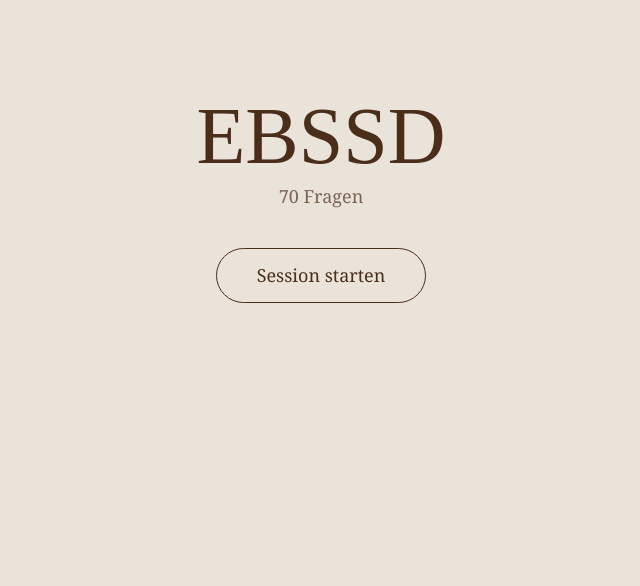
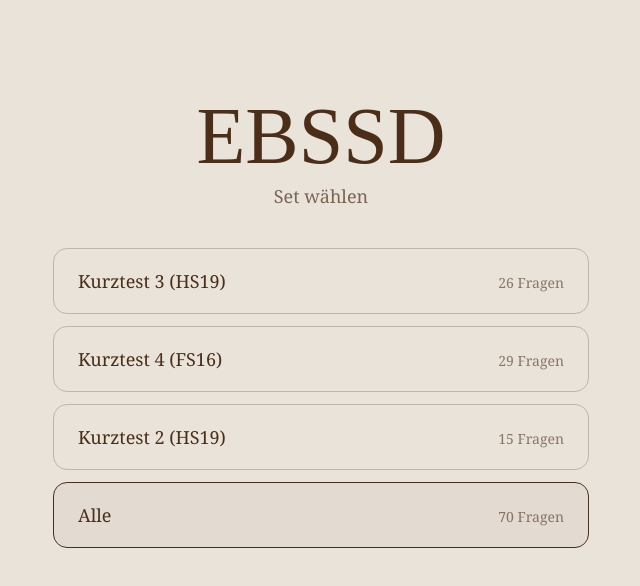
Before and after one commit to DevTadeL/glert, a Nuxt app: page /ebssd2 in a window 1280 px wide. Shown: the top 586 px of the page, without its empty margins (319-959 px from the left). Built offline with nearby package versions, Linux system fonts and the light colour scheme; a web font is replaced by a local one.

Commit message:
multiple sets

```diff
--- a/app/components/Ebssd2/Session.vue
+++ b/app/components/Ebssd2/Session.vue
@@ -12,9 +12,35 @@ interface DisplayQuestion {
   displayOptions: DisplayOption[]
 }
 
-type SessionState = 'idle' | 'active' | 'finished'
+interface QuestionSet {
+  id: string
+  label: string
+  count: number
+}
 
-const state = ref<SessionState>('idle')
+type SessionState = 'select' | 'active' | 'finished'
+
+const SET_LABELS: Record<string, string> = {
+  hs19: 'Kurztest 3 (HS19)',
+  fs16: 'Kurztest 4 (FS16)',
+  kt2hs19: 'Kurztest 2 (HS19)',
+}
+
+const sets = computed<QuestionSet[]>(() => {
+  const counts = new Map<string, number>()
+  for (const q of allQuestions) {
+    const prefix = q.id.split('-')[0]!
+    counts.set(prefix, (counts.get(prefix) ?? 0) + 1)
+  }
+  return [...counts.entries()].map(([id, count]) => ({
+    id,
+    label: SET_LABELS[id] ?? id.toUpperCase(),
+    count,
+  }))
+})
+
+const state = ref<SessionState>('select')
+const activeQuestions = ref<Question[]>([])
 const queue = ref<Question[]>([])
 const correctlyAnsweredIds = ref(new Set<string>())
 const errorCount = ref(0)
@@ -23,7 +49,7 @@ const answered = ref(false)
 const selectedDisplayIndex = ref<number | null>(null)
 const lastWasCorrect = ref(false)
 
-const totalQuestions = computed(() => allQuestions.length)
+const totalQuestions = computed(() => activeQuestions.value.length)
 const answeredCount = computed(() => correctlyAnsweredIds.value.size)
 const progressPct = computed(() =>
   totalQuestions.value === 0 ? 0 : (answeredCount.value / totalQuestions.value) * 100
@@ -43,12 +69,27 @@ function prepareDisplay(q: Question): DisplayQuestion {
   return { question: q, displayOptions: shuffle(indexed) }
 }
 
-function start() {
-  queue.value = shuffle(allQuestions)
+function startSet(setId: string | null) {
+  activeQuestions.value =
+    setId === null ? allQuestions : allQuestions.filter((q) => q.id.startsWith(`${setId}-`))
+  queue.value = shuffle(activeQuestions.value)
   errorCount.value = 0
   correctlyAnsweredIds.value = new Set()
   state.value = 'active'
   pickNext()
+}
+
+function restart() {
+  queue.value = shuffle(activeQuestions.value)
+  errorCount.value = 0
+  correctlyAnsweredIds.value = new Set()
+  state.value = 'active'
+  pickNext()
+}
+
+function backToSelect() {
+  state.value = 'select'
+  currentDisplay.value = null
 }
 
 function pickNext() {
@@ -97,14 +138,29 @@ function optionState(displayIndex: number): 'idle' | 'correct' | 'wrong' | 'mute
 
 <template>
   <div class="session">
-    <div v-if="state === 'idle'" class="screen screen-center">
+    <div v-if="state === 'select'" class="screen screen-center">
       <h1 class="title">EBSSD</h1>
-      <p class="subtitle">{{ totalQuestions }} Fragen</p>
-      <button class="primary" @click="start">Session starten</button>
+      <p class="subtitle">Set wählen</p>
+      <div class="cards">
+        <button
+          v-for="set in sets"
+          :key="set.id"
+          class="card"
+          @click="startSet(set.id)"
+        >
+          <span class="card-label">{{ set.label }}</span>
+          <span class="card-count">{{ set.count }} Fragen</span>
+        </button>
+        <button class="card card-all" @click="startSet(null)">
+          <span class="card-label">Alle</span>
+          <span class="card-count">{{ allQuestions.length }} Fragen</span>
+        </button>
+      </div>
     </div>
 
     <div v-else-if="state === 'active' && currentDisplay" class="screen">
       <div class="meta">
+        <button class="back" @click="backToSelect">← Sets</button>
         <span>{{ answeredCount }} / {{ totalQuestions }} richtig</span>
         <span :class="{ errors: errorCount > 0 }">{{ errorCount }} Fehler</span>
       </div>
@@ -141,7 +197,10 @@ function optionState(displayIndex: number): 'idle' | 'correct' | 'wrong' | 'mute
       <p class="subtitle">
         <span :class="errorCount === 0 ? 'good' : 'errors'">{{ errorCount }}</span> Fehler insgesamt
       </p>
-      <button class="primary" @click="start">Nochmal starten</button>
+      <div class="finish-actions">
+        <button class="primary" @click="restart">Nochmal</button>
+        <button class="primary secondary" @click="backToSelect">Set wechseln</button>
+      </div>
     </div>
   </div>
 </template>
@@ -179,6 +238,53 @@ function optionState(displayIndex: number): 'idle' | 'correct' | 'wrong' | 'mute
   margin-bottom: 2.5rem;
 }
 
+.cards {
+  display: flex;
+  flex-direction: column;
+  gap: 0.75rem;
+  text-align: left;
+}
+
+.card {
+  background: transparent;
+  border: 1.5px solid rgba(74, 46, 26, 0.25);
+  color: #4a2e1a;
+  font-family: inherit;
+  padding: 1.25rem 1.5rem;
+  border-radius: 0.875rem;
+  cursor: pointer;
+  touch-action: manipulation;
+  transition: border-color 0.15s, background 0.15s, transform 0.15s;
+  display: flex;
+  justify-content: space-between;
+  align-items: baseline;
+  gap: 1rem;
+}
+
+.card:hover {
+  border-color: #4a2e1a;
+}
+
+.card:active {
+  transform: scale(0.99);
+}
+
+.card-all {
+  border-style: solid;
+  border-width: 1.5px;
+  border-color: #4a2e1a;
+  background: rgba(74, 46, 26, 0.04);
+}
+
+.card-label {
+  font-size: 1.125rem;
+}
+
+.card-count {
+  font-size: 0.875rem;
+  opacity: 0.6;
+}
+
 .primary {
   background: transparent;
   border: 1.5px solid #4a2e1a;
@@ -198,21 +304,50 @@ function optionState(displayIndex: number): 'idle' | 'correct' | 'wrong' | 'mute
   color: #eae3d9;
 }
 
+.primary.secondary {
+  border-color: rgba(74, 46, 26, 0.4);
+}
+
 .continue {
   display: block;
   width: 100%;
   margin-top: 1.5rem;
 }
 
+.finish-actions {
+  display: flex;
+  gap: 0.75rem;
+  justify-content: center;
+  flex-wrap: wrap;
+}
+
 .meta {
   display: flex;
   justify-content: space-between;
+  align-items: center;
   font-size: 0.875rem;
   opacity: 0.7;
   margin-bottom: 0.5rem;
+  gap: 0.75rem;
 }
 
 .meta .errors {
+  opacity: 1;
+}
+
+.back {
+  background: transparent;
+  border: none;
+  color: #4a2e1a;
+  font-family: inherit;
+  font-size: 0.875rem;
+  cursor: pointer;
+  padding: 0;
+  opacity: 0.7;
+  margin-right: auto;
+}
+
+.back:hover {
   opacity: 1;
 }
 
```
